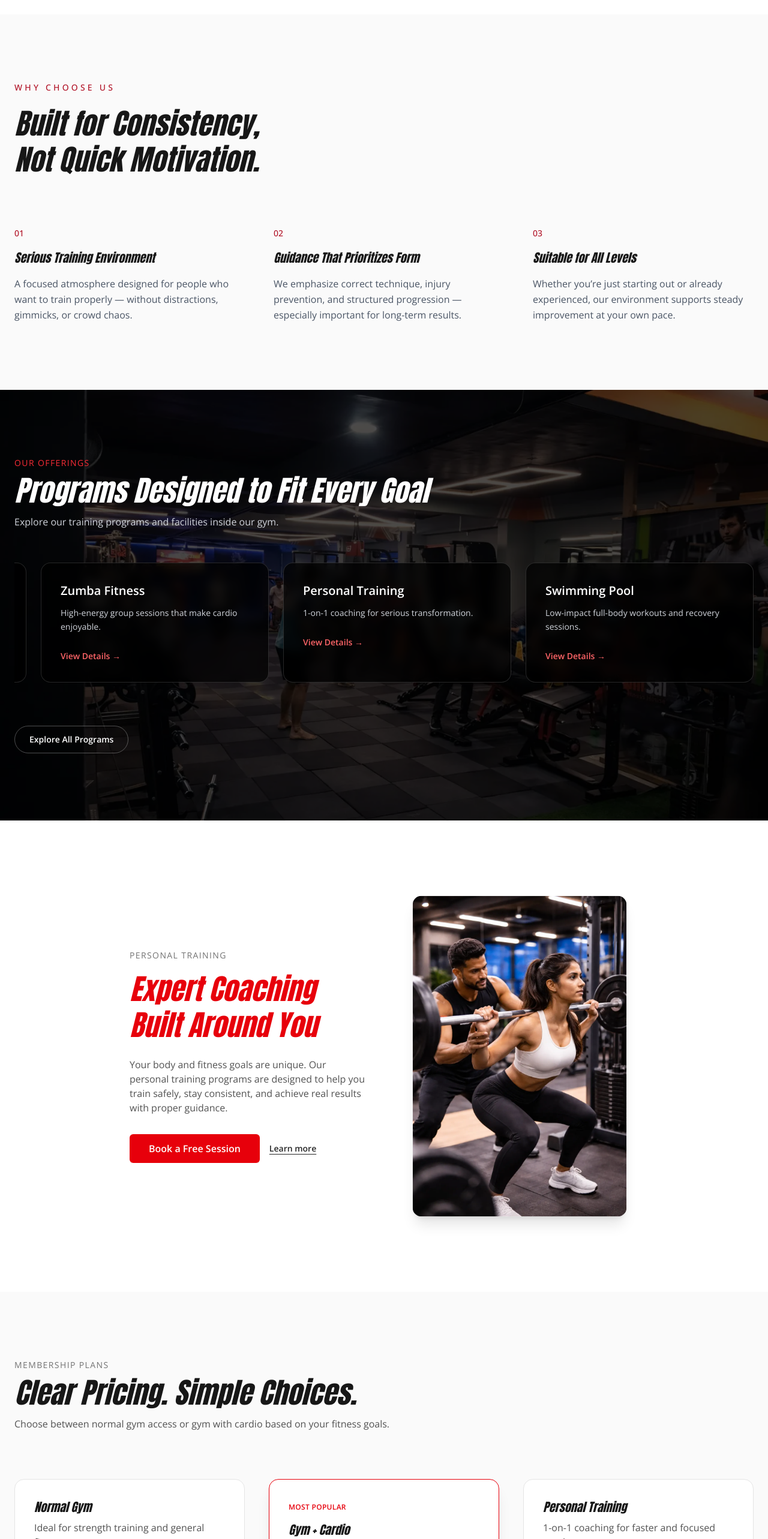
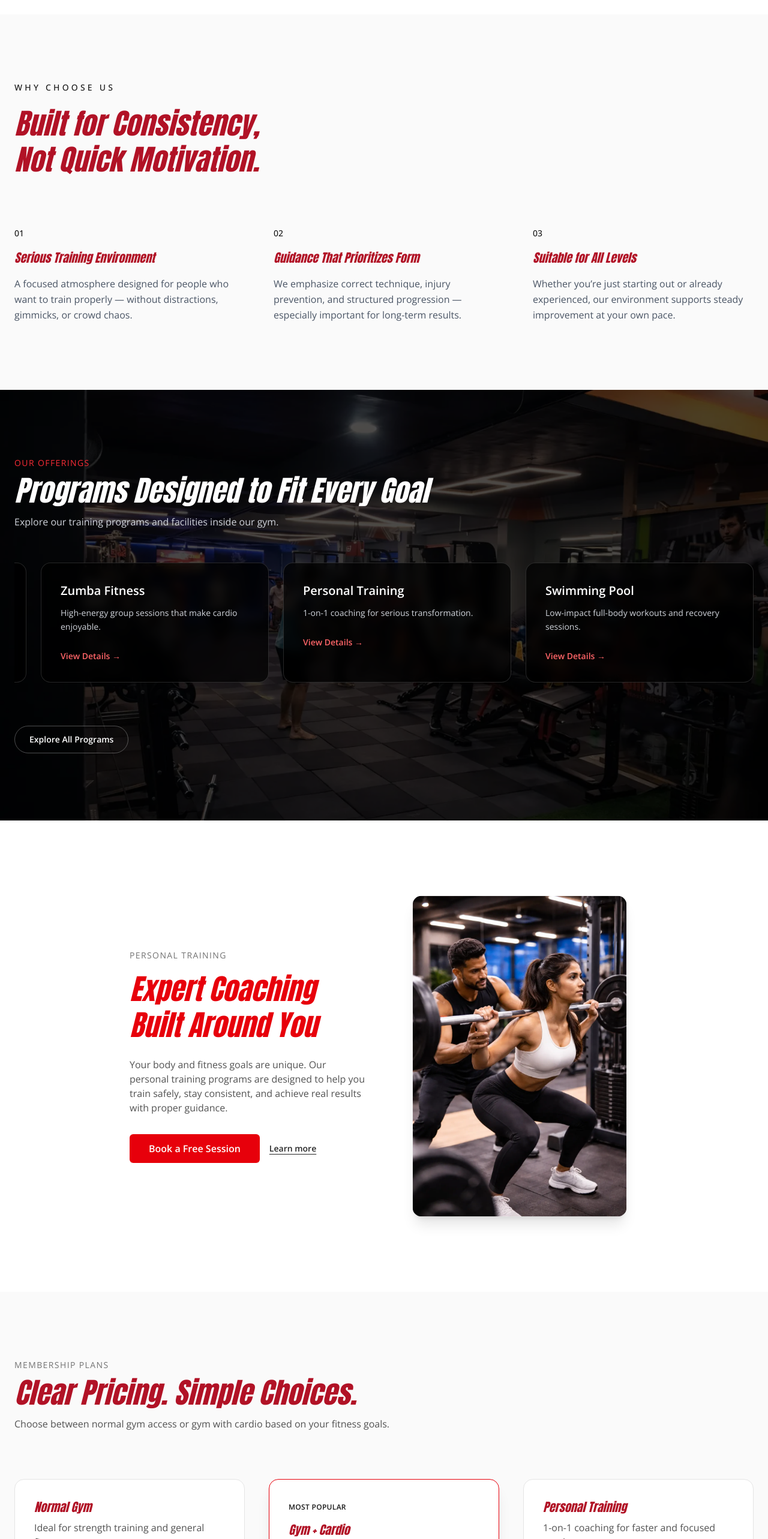
Before and after one commit to CwPranay/GymWebsite, a React (Vite) app: page / in a window 1280 px wide. Shown: the part 1480-4046 px from the top of the page at 60% size. Built offline with nearby package versions, Linux system fonts and the light colour scheme.

Commit message:
home page updated

```diff
--- a/src/components/PlansSection.jsx
+++ b/src/components/PlansSection.jsx
@@ -39,7 +39,7 @@ const PlansSection = () => {
           <p className="tracking-widest text-sm text-neutral-500 mb-3">
             MEMBERSHIP PLANS
           </p>
-          <h2 className="text-4xl md:text-5xl font-heading italic mb-4">
+          <h2 className="text-4xl text-[#B11226] md:text-5xl font-heading italic mb-4">
             Clear Pricing. Simple Choices.
           </h2>
           <p className="text-neutral-600">
@@ -66,12 +66,12 @@ const PlansSection = () => {
               {/* Top Content */}
               <div>
                 {plan.highlight && (
-                  <span className="inline-block mb-4 text-xs font-semibold tracking-wide text-red-600">
+                  <span className="inline-block mb-4 text-xs font-semibold tracking-wide ">
                     MOST POPULAR
                   </span>
                 )}
 
-                <h3 className="text-xl font-heading italic mb-2">
+                <h3 className="text-xl text-[#B11226] font-heading italic mb-2">
                   {plan.title}
                 </h3>
 
--- a/src/components/WhyChooseUs.jsx
+++ b/src/components/WhyChooseUs.jsx
@@ -13,11 +13,11 @@ const WhyChooseUs = () => {
       >
         {/* Section Header */}
         <div className="max-w-2xl mb-20">
-          <p className="text-[color:#B11226] tracking-[0.3em] text-sm font-medium mb-5">
+          <p className=" tracking-[0.3em] text-sm font-medium mb-5">
             WHY CHOOSE US
           </p>
 
-          <h1 className="text-4xl md:text-5xl font-heading italic leading-tight">
+          <h1 className="text-4xl text-[#B11226] md:text-5xl font-heading italic leading-tight">
             Built for Consistency, <br />
             Not Quick Motivation.
           </h1>
@@ -27,10 +27,10 @@ const WhyChooseUs = () => {
         <div className="grid md:grid-cols-3 gap-16">
           {/* Reason 1 */}
           <div>
-            <span className="text-[color:#B11226] text-sm font-medium">
+            <span className=" text-sm font-medium">
               01
             </span>
-            <h3 className="mt-4 font-heading italic text-xl font-medium">
+            <h3 className="mt-4 text-[#B11226] font-heading italic text-xl font-medium">
               Serious Training Environment
             </h3>
             <p className="mt-4 text-gray-600 leading-relaxed">
@@ -41,10 +41,10 @@ const WhyChooseUs = () => {
 
           {/* Reason 2 */}
           <div>
-            <span className="text-[color:#B11226] text-sm font-medium">
+            <span className="text-sm font-medium">
               02
             </span>
-            <h3 className="mt-4 font-heading italic text-xl font-medium">
+            <h3 className="mt-4 text-[#B11226] font-heading italic text-xl font-medium">
               Guidance That Prioritizes Form
             </h3>
             <p className="mt-4 text-gray-600 leading-relaxed">
@@ -55,10 +55,10 @@ const WhyChooseUs = () => {
 
           {/* Reason 3 */}
           <div>
-            <span className="text-[color:#B11226] text-sm font-medium">
+            <span className=" text-sm font-medium">
               03
             </span>
-            <h3 className="mt-4 font-heading italic text-xl font-medium">
+            <h3 className="mt-4 text-[#B11226]  font-heading italic text-xl font-medium">
               Suitable for All Levels
             </h3>
             <p className="mt-4 text-gray-600 leading-relaxed">
```
